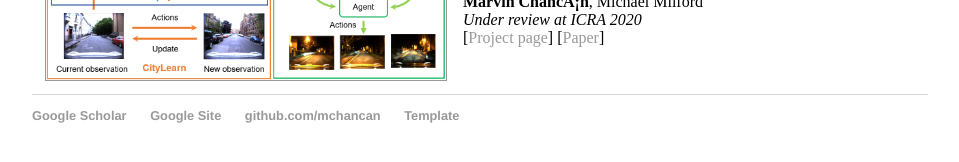
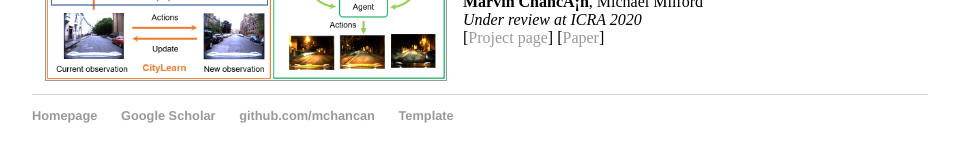
Before and after one commit to mchancan/mchancan.github.io, a Jekyll site: the page built from index.html, in a window 1280 px wide. Shown: the part 536-698 px from the top of the page, without its empty margins (160-1119 px from the left). Built offline with Jekyll 4.4.1, drawn with Linux system fonts in a browser that asks for light colours; comment, search, counter and statistics services are not loaded.

Commit message:
Update default.html

```diff
--- a/_layouts/default.html
+++ b/_layouts/default.html
@@ -31,8 +31,8 @@
 
 		<footer>
 	    		<ul>
+				<li><a href="https://sites.google.com/view/mchancan/">Homepage</a></li>
 				<li><a href="https://scholar.google.com/citations?user=iK7xhJ4AAAAJ&hl=en">Google Scholar</a></li>
-				<li><a href="https://sites.google.com/view/mchancan/">Google Site</a></li>
 	        		<li><a href="https://github.com/mchancan">github.com/mchancan</a></li>
 				<ri><a href="https://xbpeng.github.io/">Template</a></ri>
 			</ul>
```
